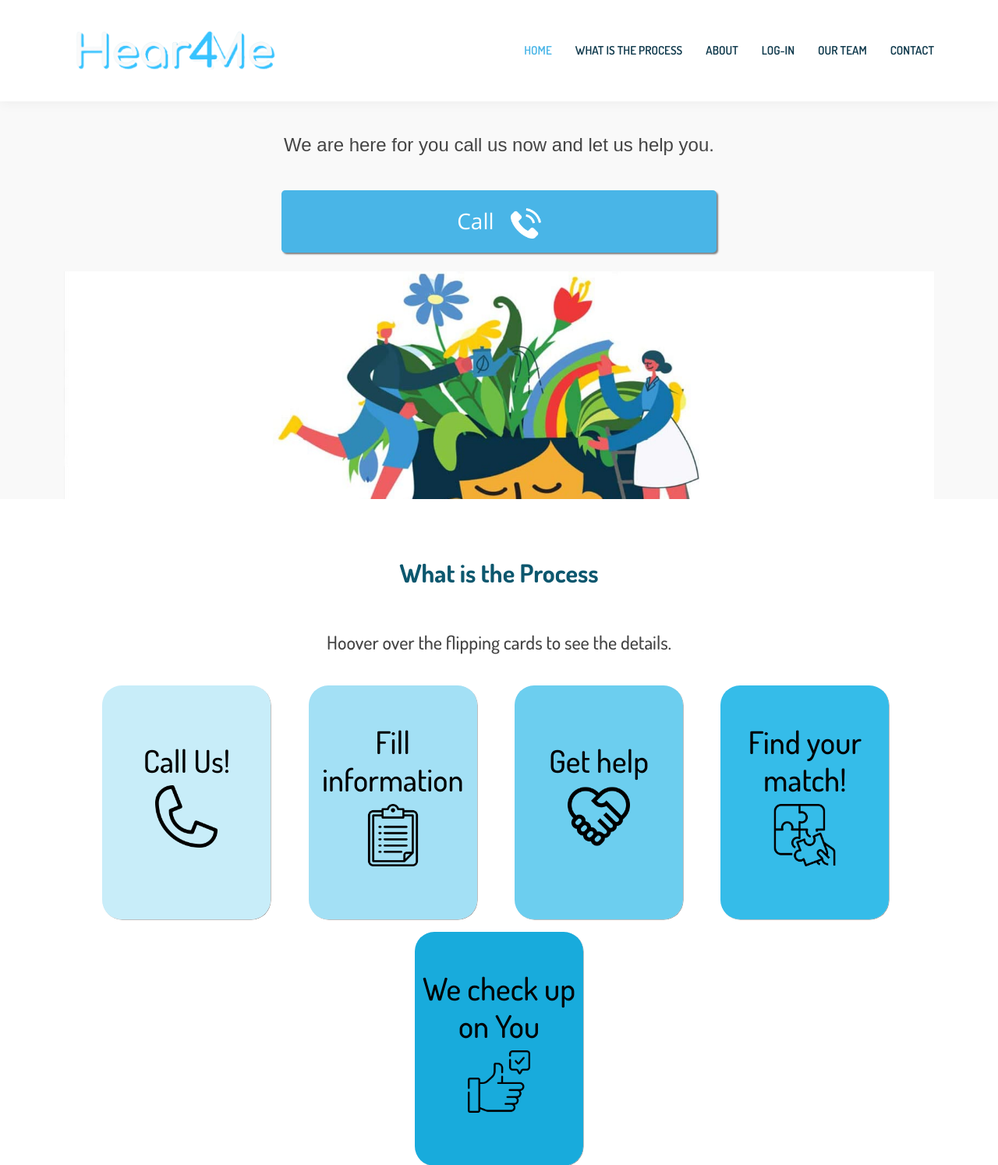
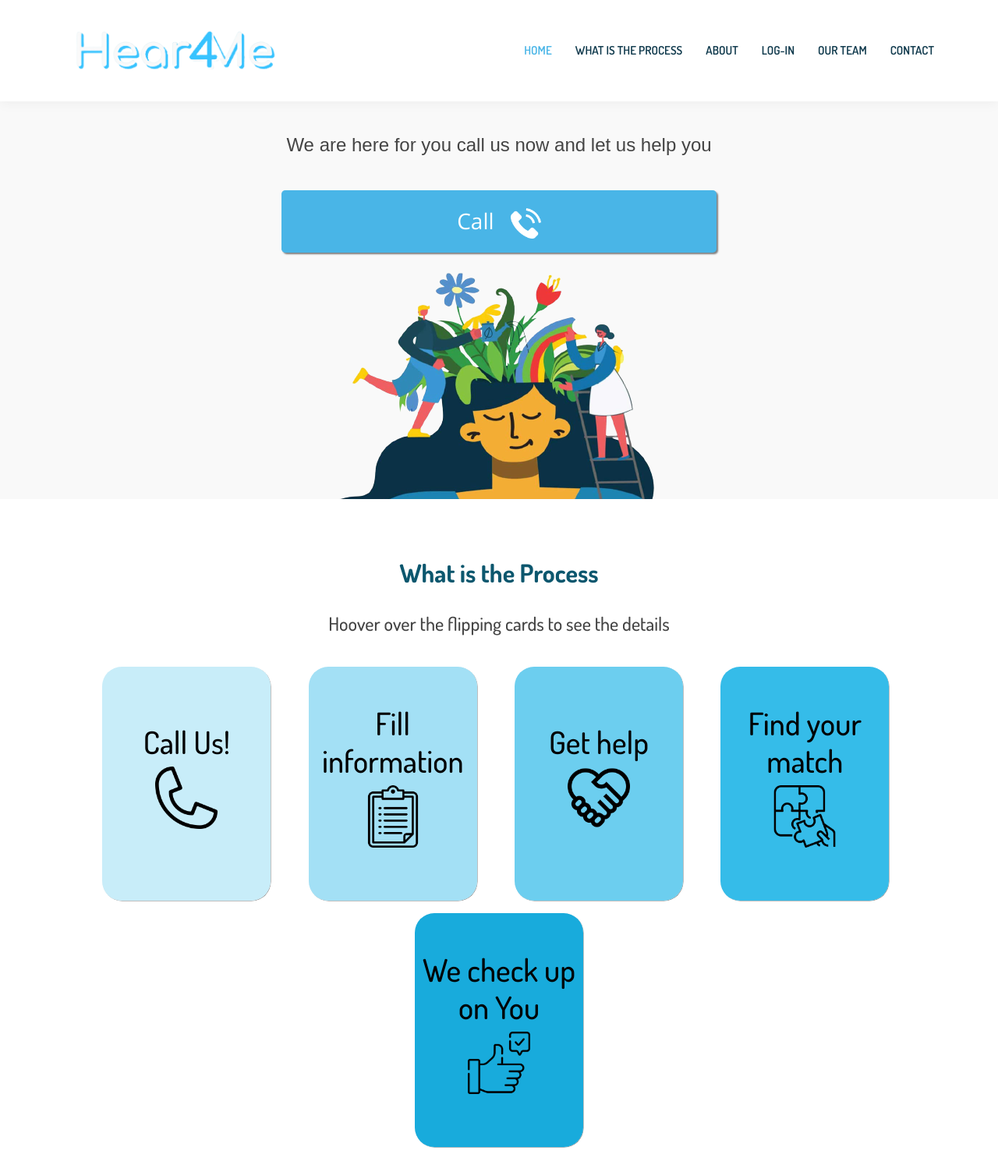
Before and after one commit to rushdi21-meet/Hear4Me, a Flask app: page / in a window 1280 px wide. Shown: the top 1494 px of the page at 78% size. Run offline with Flask 2, Linux system fonts and the light colour scheme; some libraries are stand-ins or nearby versions.

Commit message:
new updates4

```diff
--- a/templates/index.html
+++ b/templates/index.html
@@ -163,7 +163,7 @@
               <div class="col-sm"><br>
                  <p style="font-family: 'Questrial', sans-serif; font-size:150%;">
                    We are here for you
-                    call us now and let us help you.
+                    call us now and let us help you
                  </p>
               </div>
             </div>
@@ -176,7 +176,7 @@
           </a></br>
         </div>
         <div class=" hero-img" align="center">
-          <br><img src="assets/img/cc.jpeg" class="img-fluid" alt="">
+          <br><img src="assets/img/cc.png" class="img-fluid" alt="">
         </div>
       </div>
     </div>
@@ -188,14 +188,14 @@
         <!-- ======= Service Section ======= -->
     <section id="service" class="service">
       <div class="container" align="center">
-        <h2 style="color: #0C576E;" align="center"><b>What is the Process</b></h2><br><br>
-        <h4 align="center">Hoover over the flipping cards to see the details.</h4><br>
+        <h2 style="color: #0C576E;" align="center"><b>What is the Process</b></h2><br>
+        <h4 align="center">Hoover over the flipping cards to see the details</h4><br>
         <div class="row justify-content-center d-flex" style="align-content:center;" >
           <div class="flip-card col-md-2 col-lg-2 col-sm-12 col-xs-12" style=" width:15rem; margin:0.5em; align-items: center;">
             <div class="flip-card-inner" style=" border-radius: 25px; box-shadow: 0.5px 0.5px 0.5px grey;">
               <div class="flip-card-front"style=" border-radius: 25px; background-color:#C8EDF9;">
                 <br><br><br><h1>Call Us!</h1>
-                <img src="assets/img/phone1.png" style="width:5rem;">
+                <img src="assets/img/phone1_1.png" style="width:5rem;">
               </div>
               <div class="flip-card-back" style=" border-radius: 25px;">
                 <br><br><br><br>
@@ -208,7 +208,7 @@
             <div class="flip-card-inner" style=" border-radius: 25px; box-shadow: 0.5px 0.5px 0.5px grey;">
               <div class="flip-card-front" style="  border-radius: 25px;background-color:#A3E0F5;">
                 <br><br><h1>Fill information</h1>
-                <img src="assets/img/briefing.png" style="width:5rem;">
+                <img src="assets/img/briefing_1.png" style="width:5rem;">
               </div>
               <div class="flip-card-back" style=" padding:1rem; border-radius: 25px;">
                 <br><h4>Fill our survey to help us make sure you are safe, and contact you later. Your information is secure and will not be shared</h4>
@@ -232,7 +232,7 @@
           <div class="flip-card col-md-2 col-lg-2 col-sm-12 col-xs-12" style="width:15rem; margin:0.5em;">
             <div class="flip-card-inner" style=" border-radius: 25px; box-shadow: 0.5px 0.5px 0.5px grey;">
               <div class="flip-card-front" style=" border-radius: 25px; background-color:#35BCE9;">
-                <br><br><h1>Find your match!</h1>
+                <br><br><h1>Find your match</h1>
                 <img src="assets/img/jigsaw.png" style="width:5rem;">
               </div>
               <div class="flip-card-back"style=" border-radius: 25px;">
```
Also changed, not shown: templates/assets/img/briefing.png, templates/assets/img/briefing_1.png (added), templates/assets/img/cc.png (added), templates/assets/img/ccc.jpeg (renamed from templates/assets/img/cc.jpeg), templates/assets/img/phone1.png, templates/assets/img/phone1_1.png (added).
